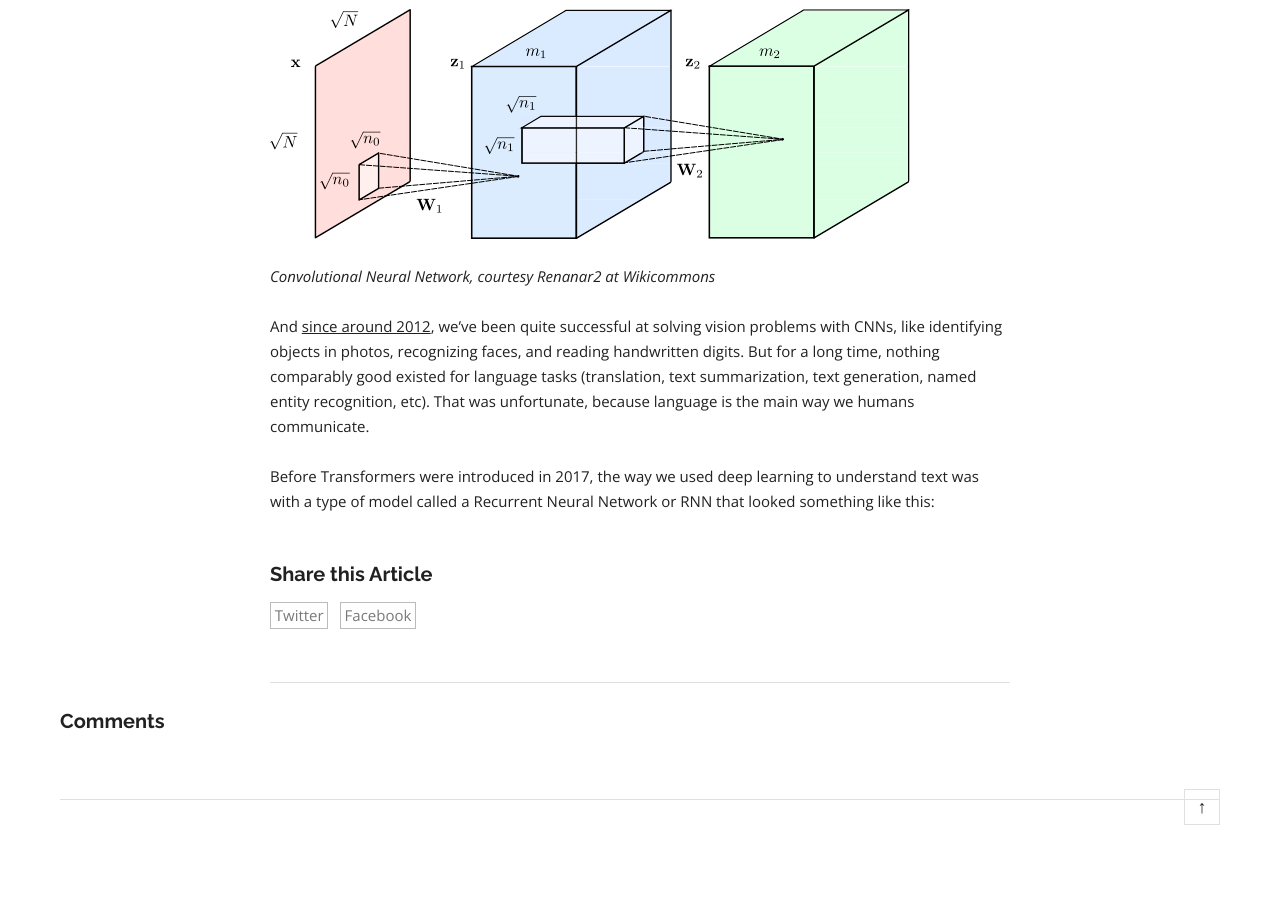
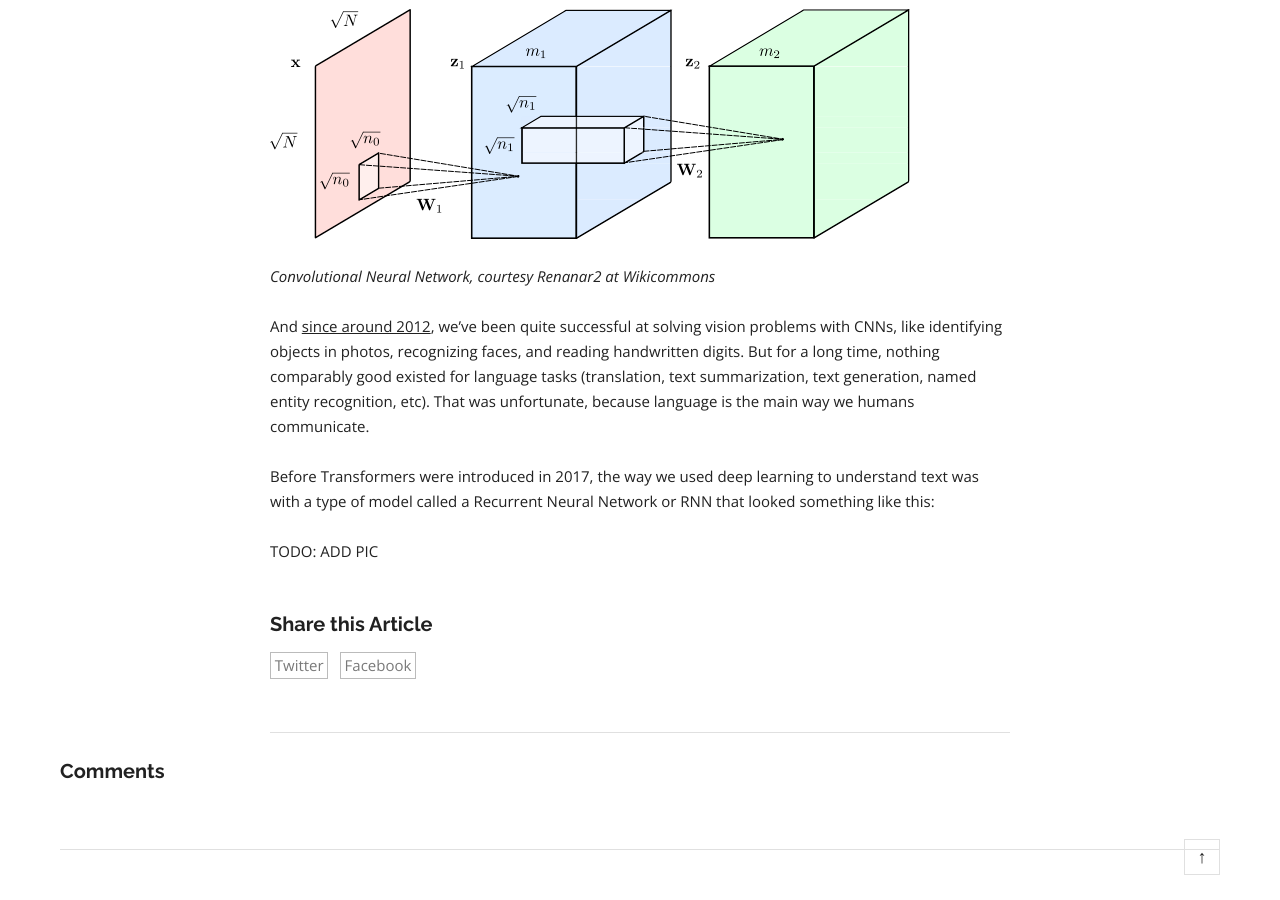
Before and after one commit to dalequark/daleonai, a Jekyll site: the page built from _posts/2021-05-06-transformers-explained-understand-the-model-behind-gpt-3-bert-t5-and-more.md, in a window 1280 px wide and 900 px high, scrolled down 1242 px. Built offline with Jekyll 4.4.1, drawn with Linux system fonts in a browser that asks for light colours; some web fonts are replaced; a script that is not in the unit is left out; comment, search, counter and statistics services are not loaded; before the commit the page ends 2092 px from its top, so only the background shows below that.

Commit message:
Update Blog “2021-05-06-transformers-explained-understand-the-model-behind-gpt-3-bert-t5-and-more”

```diff
--- a/_posts/2021-05-06-transformers-explained-understand-the-model-behind-gpt-3-bert-t5-and-more.md
+++ b/_posts/2021-05-06-transformers-explained-understand-the-model-behind-gpt-3-bert-t5-and-more.md
@@ -26,3 +26,5 @@ A Transformer is a type of neural network architecture. To recap, neural nets ar
 And [since around 2012](https://qz.com/1034972/the-data-that-changed-the-direction-of-ai-research-and-possibly-the-world/), we've been quite successful at solving vision problems with CNNs, like identifying objects in photos, recognizing faces, and reading handwritten digits. But for a long time, nothing comparably good existed for language tasks (translation, text summarization, text generation, named entity recognition, etc). That was unfortunate, because language is the main way we humans communicate.
 
 Before Transformers were introduced in 2017, the way we used deep learning to understand text was with a type of model called a Recurrent Neural Network or RNN that looked something like this:
+
+TODO: ADD PIC
```
